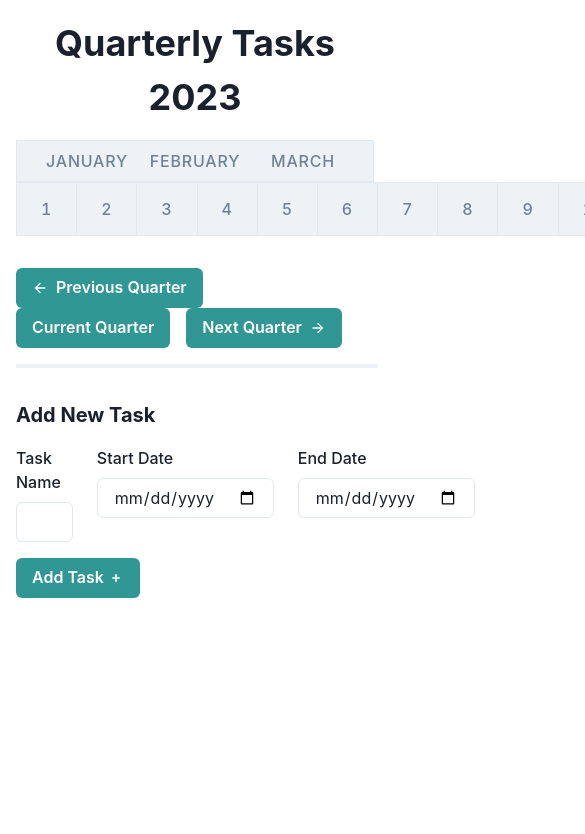
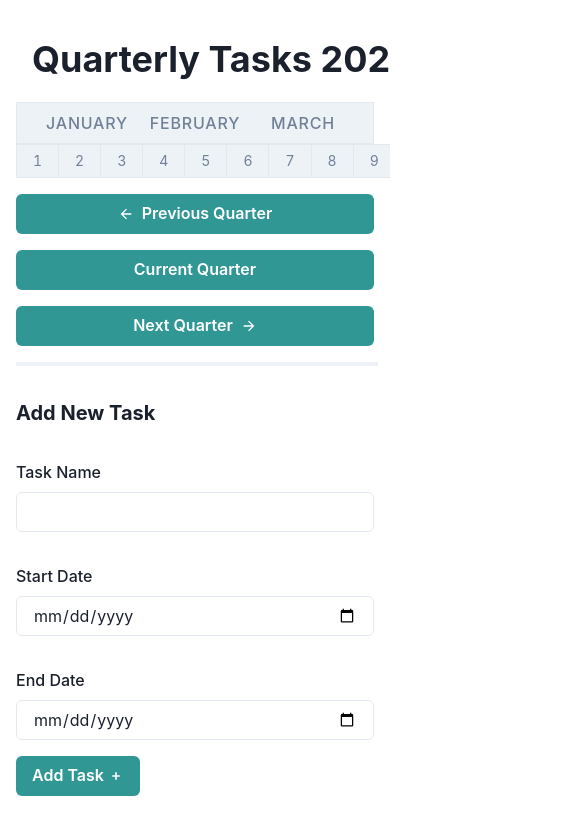
Before and after one commit to 77ccreed/sharecloud-test, a React (Create React App) app: page / in a window 390 px wide. Shown: the top 834 px of the page, 585 px wide, since content can reach past the window. Built offline with nearby package versions, Linux system fonts and the light colour scheme.

Commit message:
Mobile screen styles

```diff
--- a/src/components/TasksQuarterlyTable.js
+++ b/src/components/TasksQuarterlyTable.js
@@ -7,6 +7,7 @@ import {
   List,
   ListItem,
   Table,
+  TableContainer,
   Tbody,
   Tr,
   Td,
@@ -49,7 +50,7 @@ const getAddDays = (currentQuarter) => {
 
 const QuarterlyTableTaskRow = ({ task, currentQuarter, quarterWeeks, currentDate }) => {
   return (
-    <Tr key={task.id + task.name}>
+    <Tr key={task.id + task.name} textTransform="uppercase" letterSpacing="wider" textAlign="center" borderWidth="1px" borderColor="gray.200" fontSize="16px" fontWeight="medium">
       {quarterWeeks().map(week => {
         const currentYear = currentDate.getFullYear();
 
@@ -227,12 +228,13 @@ const TasksQuarterlyTable = () => {
   }
 
   return (
-    <Container maxW="container.xl">
+    <TableContainer maxW="container.xl" w={{ base: "100%", md: "80%" }}
+      p={4} overflow="scroll" m="auto">
       <Box textAlign="center" fontSize="4xl" fontWeight="bold" p={4}>Quarterly Tasks {" "}{currentDate.getFullYear()}</Box>
       <QuarterlyTableHeader monthNames={monthNames} />
-      <Table>
+      <Table variant="simple" size={{ base: "sm", md: "md" }}>
 
-        <Tbody>
+        <Tbody >
           <CurrentQuarterWeeks currentQuarter={currentQuarter} quarterWeeks={quarterWeeks} />
 
           {tasks.map(task => {
@@ -258,7 +260,7 @@ const TasksQuarterlyTable = () => {
         {
           tasks.map((task) => (
 
-            <ListItem key={task.id} display="flex" alignItems="left" ml={0}>
+            <ListItem key={task.id} ml={0} w="100%">
               {editingTask && task.id === editingTask.id ? (
                 <EditQuarterlyTableTask task={task} handleEditTask={handleEditTask} handleSaveTask={handleSaveTask} handleCancelEdit={handleCancelEdit}
                   setEditingTask={setEditingTask} tasks={tasks} setTasks={setTasks}
@@ -277,7 +279,7 @@ const TasksQuarterlyTable = () => {
       <Divider borderColor="gray.200" borderWidth="2px" />
 
       <CreateNewTask submitTaskForm={submitTaskForm} />
-    </Container>
+    </TableContainer>
   );
 }
 
--- a/src/components/tableComponents/CreateNewTask.js
+++ b/src/components/tableComponents/CreateNewTask.js
@@ -29,8 +29,10 @@ const CreateNewTask = ({ submitTaskForm }) => {
       {({ values, errors, touched, handleChange, handleBlur, isSubmitting }) => (
         <Form>
           <Text fontSize="xl" fontWeight="bold" mt={8}>Add New Task</Text>
-
-          <Grid templateColumns="repeat(3, 1fr)" gap={6}>
+          {/*
+        small screen: 1 column, big screen: 3 columns
+        */}
+          <Grid templateColumns={{ base: "repeat(1, 1fr)", xl: "repeat(3, 1fr)" }} gap={4} mt={4}>
             <Stack mt={4}>
               <FormControl>
                 <FormLabel htmlFor="name">Task Name</FormLabel>
--- a/src/components/tableComponents/CurrentQuarterWeeks.js
+++ b/src/components/tableComponents/CurrentQuarterWeeks.js
@@ -21,14 +21,15 @@ const CurrentQuarterWeeks = ({ currentQuarter, quarterWeeks }) => {
   const weekNumbers = quarterWeeks().map((week, index) => {
     const quarterWeek = (currentQuarter - 1) * NUM_MONTHS_IN_QUARTER * 4 + addDays + index + 1;
     return (
+      //make smaller screen smaller, make bigger screen bigger
       <Td
         key={quarterWeek}
         bg={"gray.100"}
         color={"gray.500"}
-        fontSize={"16px"}
-        fontWeight={"medium"}
+        fontSize={{ base: "xs", xl: "md" }}
+        fontWeight={{ base: "xs", xl: "medium" }}
         textTransform={"uppercase"}
-        letterSpacing={"wider"}
+        letterSpacing={{ base: "small", xl: "wider" }}
         textAlign={"center"}
         borderWidth={"1px"}
         borderColor={"gray.200"}
@@ -40,7 +41,7 @@ const CurrentQuarterWeeks = ({ currentQuarter, quarterWeeks }) => {
   });
 
   return (
-    <Tr key={currentQuarter}>
+    <Tr key={currentQuarter} w="100%">
       {weekNumbers}
     </Tr>
   );
--- a/src/components/tableComponents/DateNavigationButtons.js
+++ b/src/components/tableComponents/DateNavigationButtons.js
@@ -1,14 +1,15 @@
 import React from 'react'
-import { Box, Button } from '@chakra-ui/react'
+import { Button, Grid } from '@chakra-ui/react'
 import { ArrowForwardIcon, ArrowBackIcon } from '@chakra-ui/icons'
 
 const DateNavigationButtons = ({ handleChangeDate, setCurrentDate }) => {
   return (
-    <Box d="flex" justifyContent="center" alignItems="center" mb={4} mt={8}>
-      <Button onClick={() => handleChangeDate(-3)} mr={4} colorScheme="teal" aria-label="Go to previous quarter"><ArrowBackIcon mr={2} />Previous Quarter</Button>
-      <Button onClick={() => setCurrentDate(new Date())} mr={4} colorScheme="teal" aria-label="Go to current quarter">Current Quarter</Button>
+    <Grid templateColumns={{ base: "repeat(1, 1fr)", xl: "repeat(3, 1fr)" }} gap={4} mb={4}>
+      <Button onClick={() => handleChangeDate(-3)} colorScheme="teal"
+        aria-label="Go to previous quarter"><ArrowBackIcon mr={2} />Previous Quarter</Button>
+      <Button onClick={() => setCurrentDate(new Date())} colorScheme="teal" aria-label="Go to current quarter">Current Quarter</Button>
       <Button onClick={() => handleChangeDate(3)} colorScheme="teal" aria-label="Go to next quarter">Next Quarter <ArrowForwardIcon ml={2} /></Button>
-    </Box>
+    </Grid>
   );
 }
 
--- a/src/components/tableComponents/EditQuarterlyTableTask.js
+++ b/src/components/tableComponents/EditQuarterlyTableTask.js
@@ -80,11 +80,11 @@ const EditQuarterlyTableTask = ({ task, tasks, setTasks, handleSaveTask, handleC
     >
       {({ values, errors, touched, handleChange, handleBlur, isSubmitting }) => (
         <Form>
-          <Divider mb={4} />
+          <Divider borderColor="gray.200" borderWidth="2px" />
           <Text fontSize="xl" fontWeight="bold" mb={4}>
             Edit Task
           </Text>
-          <Grid templateColumns="repeat(3, 1fr)" gap={6}>
+          <Grid templateColumns={{ base: "repeat(1, 1fr)", xl: "repeat(3, 1fr)" }} gap={4} mt={4}>
             <TaskNameInput
               value={values.name}
               onChange={handleChange}
@@ -107,14 +107,18 @@ const EditQuarterlyTableTask = ({ task, tasks, setTasks, handleSaveTask, handleC
               touched={touched}
             />
           </Grid>
-          <Button type="submit" disabled={isSubmitting} mt={4} mr={2} colorScheme="teal">
-            Save Task <CalendarIcon ml={2} />
-          </Button>
-          <Button onClick={handleDelete} mt={4} mr={2} colorScheme="teal">Delete Task <DeleteIcon ml={2} />
-          </Button>
-          <Button onClick={handleCancelEdit} mt={4} mr={2} colorScheme="teal">Cancel <CloseIcon ml={2} />
-          </Button>
-          <Divider mt={4} mb={4} />
+          <Grid templateColumns={{ base: "repeat(1, 1fr)", xl: "repeat(3, 1fr)" }} gap={4} mt={4}>
+            <Button type="submit" disabled={isSubmitting} mt={4} mr={2} colorScheme="green">
+              Save Task <CalendarIcon ml={2} />
+            </Button>
+            <Button onClick={handleDelete} mt={4} mr={2} colorScheme="red">
+              Delete Task <DeleteIcon ml={2} />
+            </Button>
+            <Button onClick={handleCancelEdit} mt={4} mr={2} colorScheme="gray">
+              Cancel <CloseIcon ml={2} />
+            </Button>
+          </Grid>
+          <Divider borderColor="gray.200" borderWidth="2px" mb={4} mt={4} />
         </Form>
       )}
     </Formik>
```
